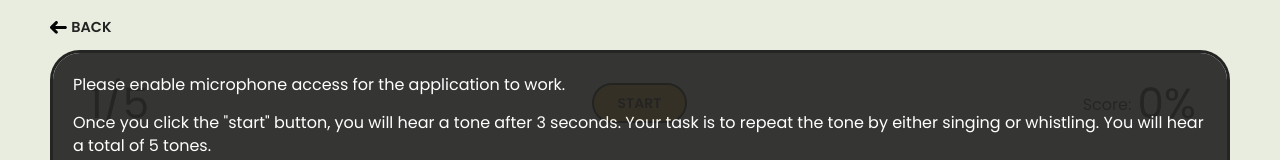
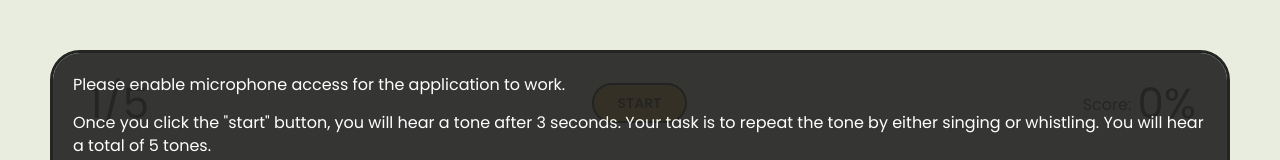
Before and after one commit to MrDzi/perfect-pitch, a React app in the folder client/: page /sing in a window 1280 px wide. Shown: the top 160 px of the page. Built offline with nearby package versions, Linux system fonts and the light colour scheme; no server answers.

Commit message:
add back button conditionally

```diff
--- a/client/src/components/page-wrapper/index.tsx
+++ b/client/src/components/page-wrapper/index.tsx
@@ -3,7 +3,13 @@ import useNavigateWithTransition from "../../hooks/useNavigateWithTransition";
 import BackArrow from "../../assets/icons/back-arrow";
 import "./page.scss";
 
-const PageWrapper = ({ children }: { children: ReactElement }): ReactElement => {
+const PageWrapper = ({
+  children,
+  withBackButton,
+}: {
+  children: ReactElement;
+  withBackButton?: boolean;
+}): ReactElement => {
   const [navigate] = useNavigateWithTransition();
   const goToHome = () => {
     navigate("/", true);
@@ -11,10 +17,12 @@ const PageWrapper = ({ children }: { children: ReactElement }): ReactElement =>
   return (
     <div className="page page--game">
       <div className="page--game__inner">
-        <button className="back-button button button--no-border flex flex-center" onClick={goToHome}>
-          <BackArrow />
-          <span>Back</span>
-        </button>
+        {withBackButton ? (
+          <button className="back-button button button--no-border flex flex-center" onClick={goToHome}>
+            <BackArrow />
+            <span>Back</span>
+          </button>
+        ) : null}
         <div className="content-wrapper">{children}</div>
       </div>
     </div>
```
